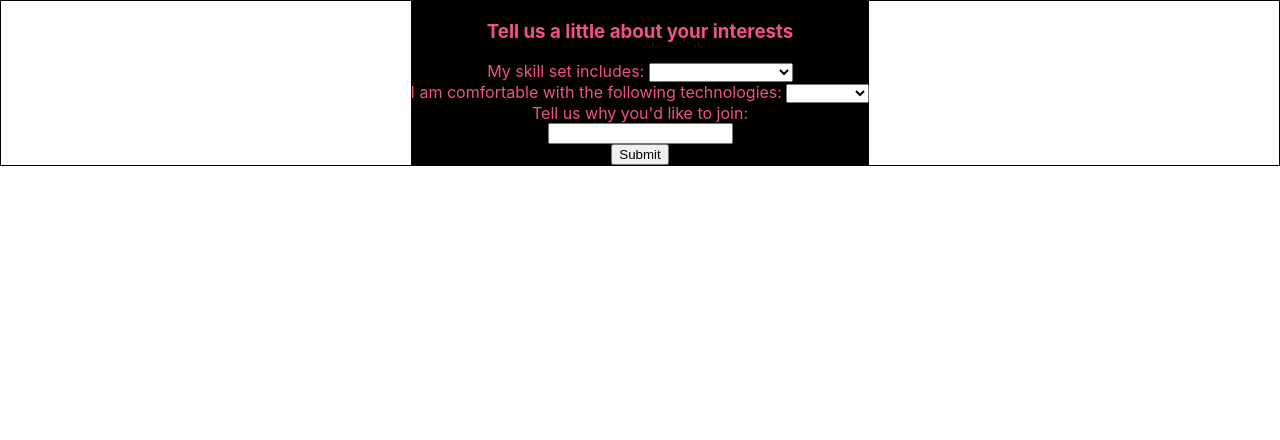
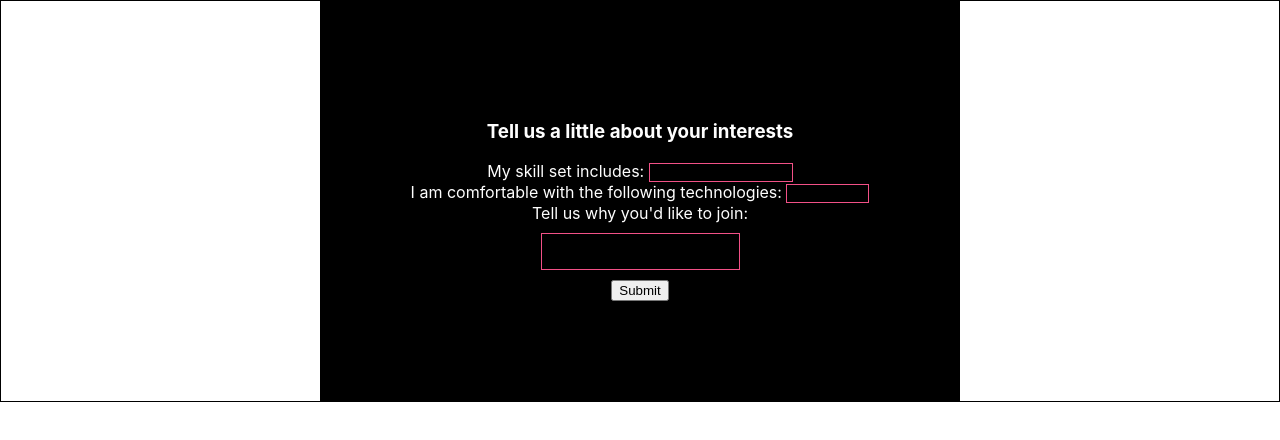
Before and after one commit to theCOOPcc/sign-up-form, a React (Create React App) app: page / in a window 1280 px wide. Shown: the top 440 px of the page. Built offline with nearby package versions, Linux system fonts and the light colour scheme.

Commit message:
fix styling of forms. Inputs are now pink, questions are now white. Adding styled components

```diff
--- a/src/App.css
+++ b/src/App.css
@@ -1,3 +1,7 @@
+* {
+  box-sizing: border-box;
+}
+
 .App {
   display: flex;
   justify-content: space-evenly;
--- a/src/components/forms/EngineerForm.js
+++ b/src/components/forms/EngineerForm.js
@@ -5,19 +5,24 @@ import * as Yup from "yup";
 import * as Fields from "./fields";
 import * as Inputs from "./inputs";
 import styled from 'styled-components'
-
+import '../../App.css'
 
 const FormStyle = styled.form`
 background-color: black;
-
-color: #F25187;
+color: #FEFEFE;
 display:flex;
 flex-direction: column;
-text-align: center;
 justify-content: center;
 align-items: center;
-height: 100%;
+height: 50vh;
+width: 50vw;
 `
+
+const Label = styled.label`
+color: #FEFEFE;
+`
+
+
 
 
 const validationSchema = Yup.object().shape({
@@ -31,6 +36,7 @@ const validationSchema = Yup.object().shape({
 
 const EngineerForm = () => {
   return (
+    <div>
     <Formik
     initialValues={{
       engineer_skillset: "",
@@ -58,13 +64,16 @@ const EngineerForm = () => {
         </Inputs.SelectInput>
       ))}
 
-<label htmlFor="whyJoin">Tell us why you'd like to join: </label>
+
+<Label htmlFor="whyJoin">Tell us why you'd like to join: </Label>
 					<Inputs.TextInput id="whyJoin" name="why_join"></Inputs.TextInput>
 
 <button type="submit">Submit</button>
         </FormStyle>
       </Form>
-    </Formik>
+      </Formik>
+
+    </div>
 
 
   )
--- a/src/components/forms/inputs.js
+++ b/src/components/forms/inputs.js
@@ -1,11 +1,32 @@
 import { useField } from "formik";
+import styled from 'styled-components'
+
+
+const Input = styled.input`
+display: block;
+padding: 0.75em;
+margin: 0.75em;
+border: none;
+cursor: pointer;
+background-color: transparent;
+border: 1px solid #F25187
+`
+const Label = styled.label`
+color: #FEFEFE;
+`
+
+const SelectInputStyle = styled.select`
+border: 1px solid #F25187;
+background-color: transparent;
+`
+
 
 export const TextInput = ({ label, ...props }) => {
 	const [field, meta] = useField(props);
 	return (
 		<>
-			<label htmlFor={props.id || props.name}>{label}</label>
-			<input type='text' className="text-input" {...field} {...props} />
+			<Label htmlFor={props.id || props.name}>{label}</Label>
+			<Input type='text' className="text-input" {...field} {...props} />
 			{meta.touched && meta.error ? (
 				<div className="error">{meta.error}</div>
 			) : null}
@@ -18,8 +39,8 @@ export const SelectInput = ({ label, ...props }) => {
 	// console.log(field, meta)
 	return (
 		<div>
-			<label htmlFor={props.id || props.name}>{label}</label>
-			<select key={props.name} {...field} {...props} />
+			<Label htmlFor={props.id || props.name}>{label}</Label>
+			<SelectInputStyle key={props.name} {...field} {...props} />
 			{meta.touched && meta.error ? (
 				<div className="error">{meta.error}</div>
 			) : null}
```
